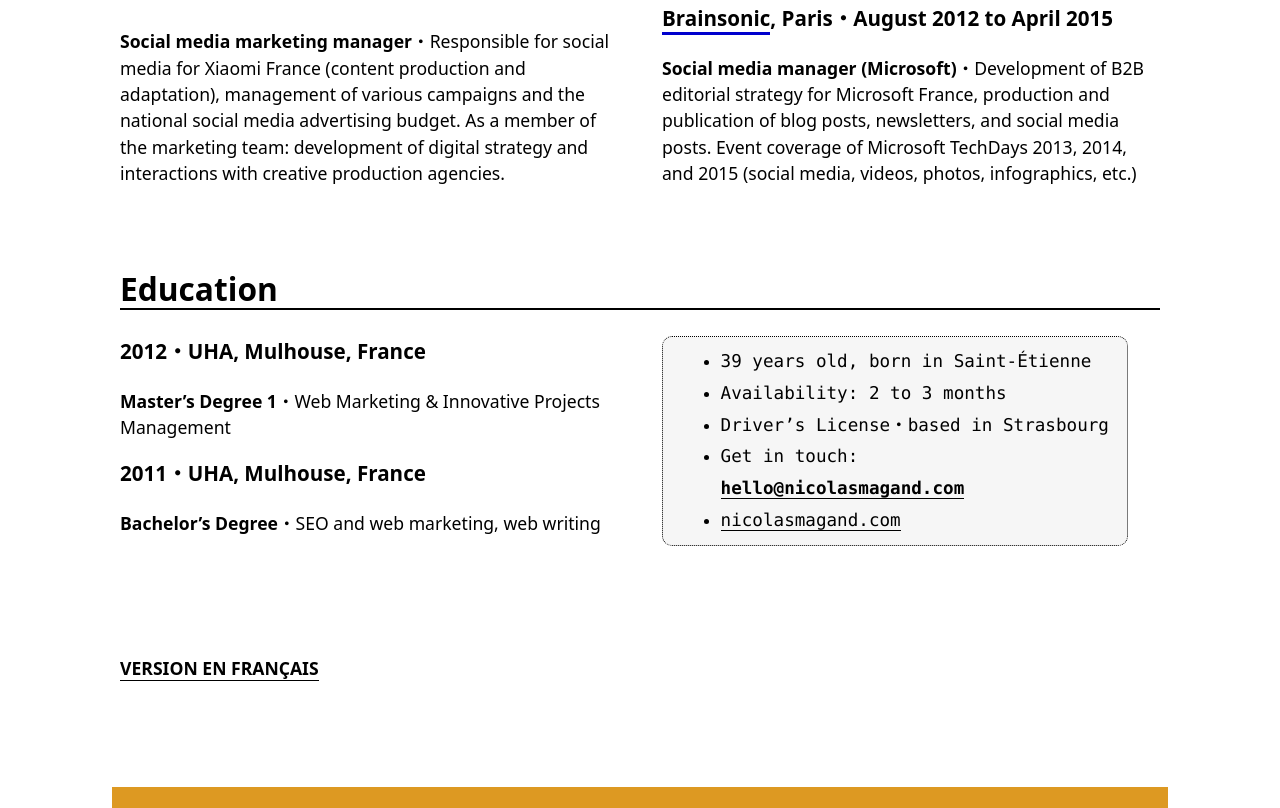
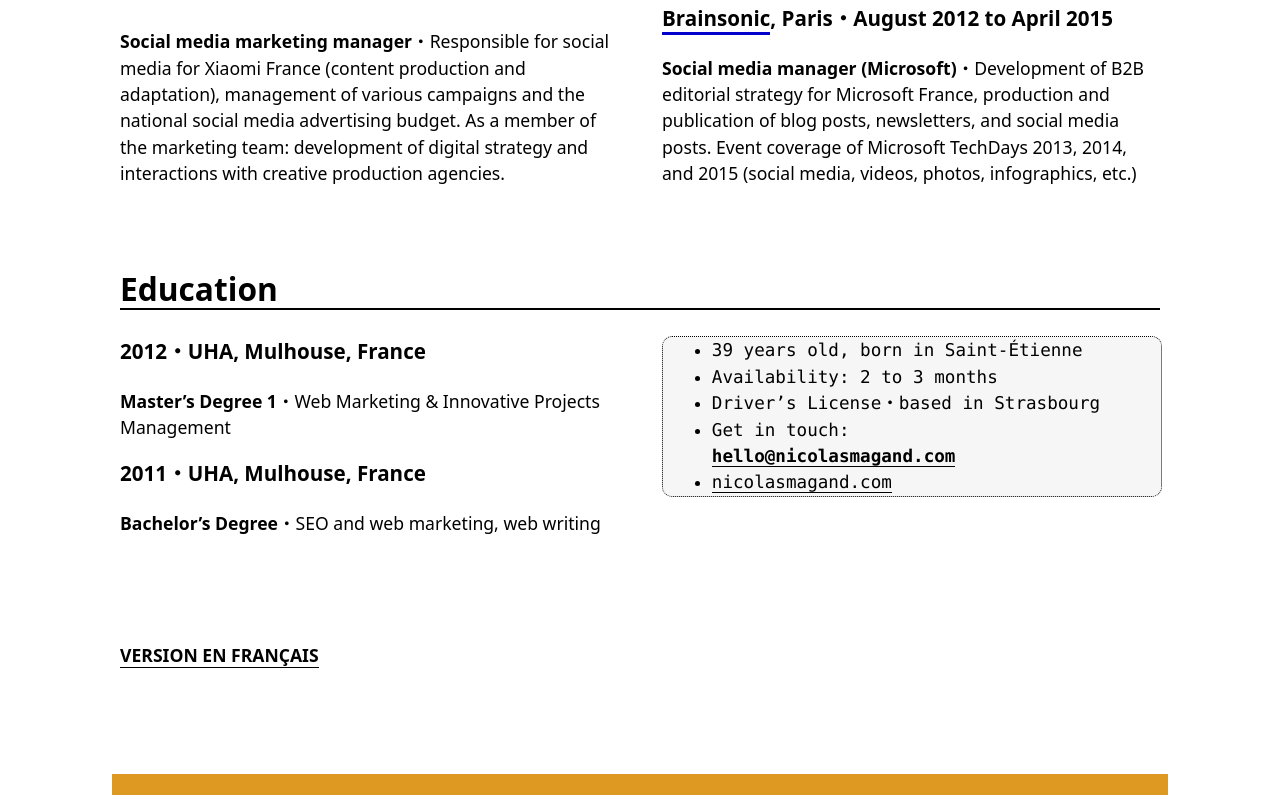
Before and after one commit to nicolasmtjt/nicolasmtjt.github.io, a plain HTML site: page en.html in a window 1280 px wide. Shown: the part 1047-1855 px from the top of the page. Drawn offline with Linux system fonts and the light colour scheme.

Commit message:
Update style.css

```diff
--- a/style.css
+++ b/style.css
@@ -39,7 +39,8 @@ html {
         margin: 2.5rlh auto 1rlh
       }
 
-      summary{   display: block;
+      summary {
+        display: block;
         font-size: 1.17em;
         margin-top: 1em;
         margin-bottom: 1em;
@@ -58,20 +59,24 @@ html {
       section {
         background-color: rgb(220, 220, 220, .25);
         margin-top: 0;
-        padding: .5em;
         border-radius: 10px;
-        font-family:menlo,monospace;
+        font-family: menlo,monospace;
         border:1px dotted;
-        display: inline-block;
       }
 
-      ul {
-        margin: 0 1em;
-        line-height: 1.8
+      section p {
+        margin: .5em;
+        line-height: 1.6;
+        text-align:center
       }
-details{column-span:all;max-width:39.5em;}
 
-     article {
+      details {
+        column-span:all;
+        max-width:39.5em;
+      }
+
+      article,
+      section {
         display: inline-block;
         width: 100%
       }
```
Lines whose indentation alone changed are shown as unchanged.
